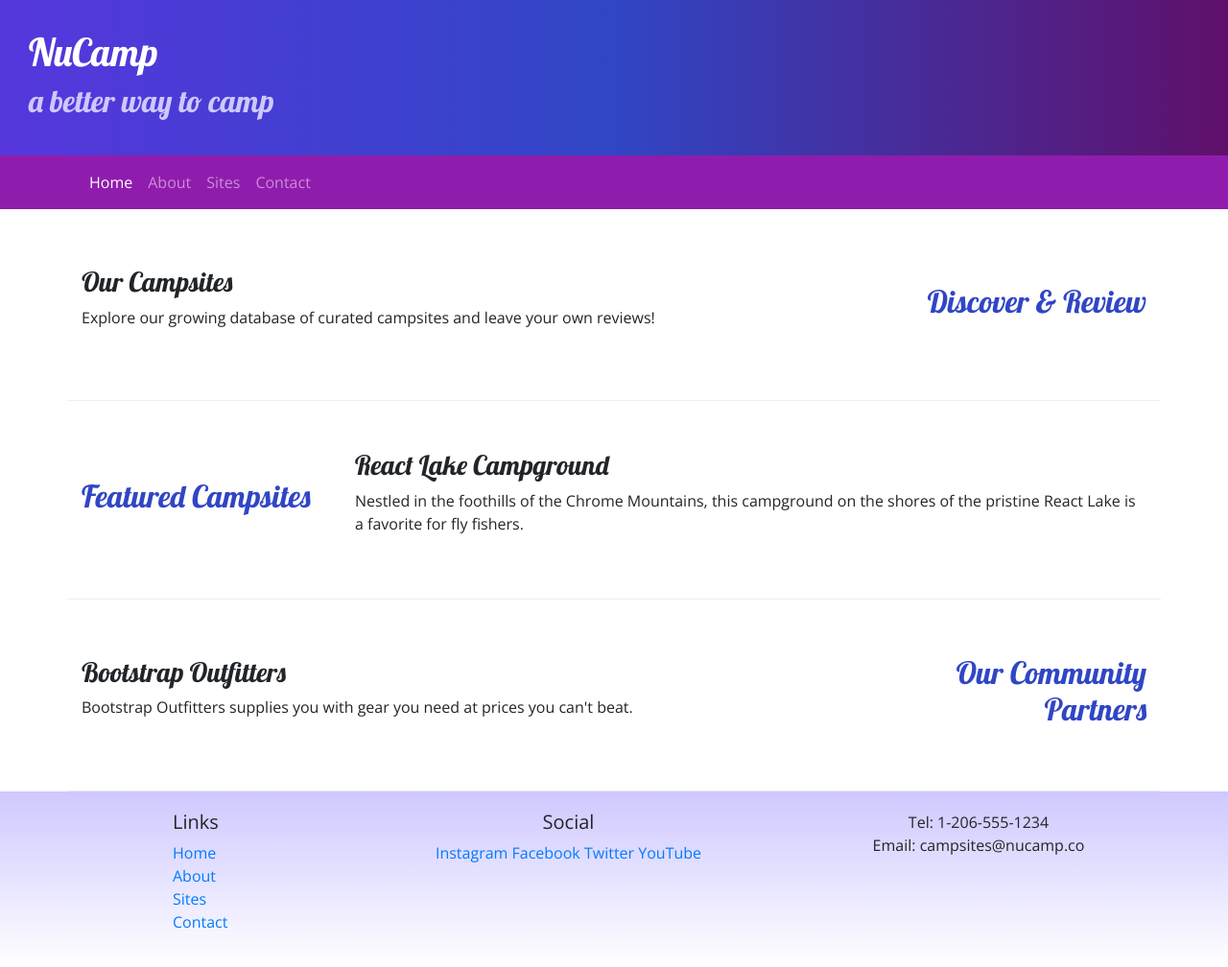
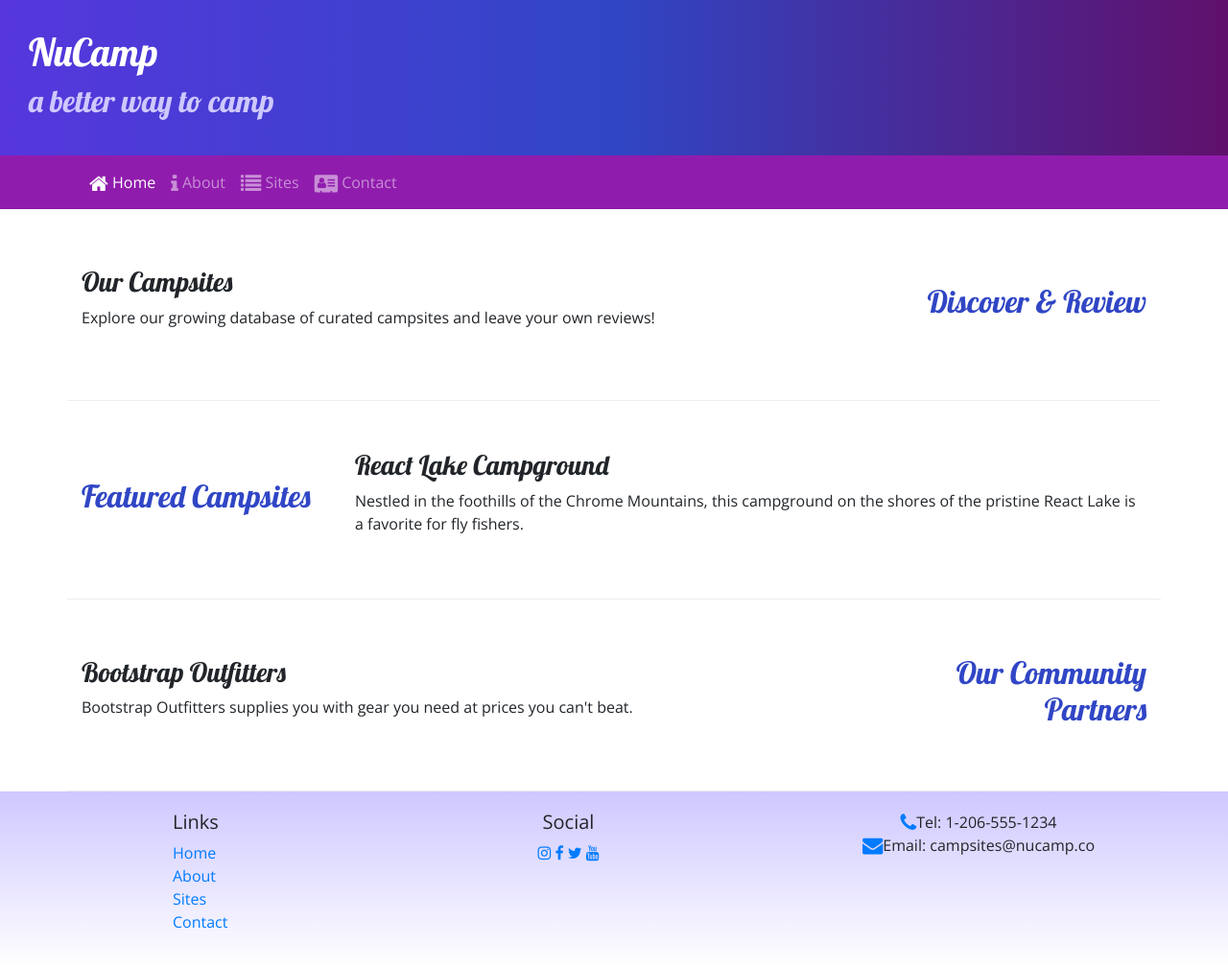
Before and after one commit to TmothyMartel/nucamp, a website: page index.html in a window 1280 px wide. Shown: the whole page at 96% size. Drawn offline with nearby package versions, Linux system fonts and the light colour scheme.

Commit message:
added Icon Fonts

```diff
--- a/index.html
+++ b/index.html
@@ -8,10 +8,13 @@
             rel="stylesheet"
             href="node_modules/bootstrap/dist/css/bootstrap.min.css"
         />
+        <!-- Additional CSS must be placed after Bootstrap CSS -->
         <link
             rel="stylesheet"
-            href="https://fonts.googleapis.com/css?family=Lobster|Open+Sans"
-        />
+            href="node_modules/font-awesome/css/font-awesome.min.css"/>
+        <link
+            rel="stylesheet"
+            href="https://fonts.googleapis.com/css?family=Lobster|Open+Sans" />
         <link rel="stylesheet" href="./css/styles.css" />
     </head>
 
@@ -40,16 +43,28 @@
                 <div class="collapse navbar-collapse" id="nucampNavbar">
                     <ul class="navbar-nav">
                         <li class="nav-item active">
-                            <a class="nav-link" href="#">Home</a>
+                            <a class="nav-link" href="#">
+                                <i class="fa fa-home fa-lg"></i>
+                                Home
+                            </a>
                         </li>
                         <li class="nav-item">
-                            <a class="nav-link" href="aboutus.html">About</a>
+                            <a class="nav-link" href="aboutus.html">
+                                <i class="fa fa-info fa-lg"></i>
+                                About
+                            </a>
                         </li>
                         <li class="nav-item">
-                            <a class="nav-link" href="#">Sites</a>
+                            <a class="nav-link" href="#">
+                                <i class="fa fa-list fa-lg"></i>
+                                Sites
+                            </a>
                         </li>
                         <li class="nav-item">
-                            <a class="nav-link" href="#">Contact</a>
+                            <a class="nav-link" href="#">
+                                <i class="fa fa-address-card fa-lg"></i>
+                                Contact
+                            </a>
                         </li>
                     </ul>
                 </div>
@@ -111,14 +126,15 @@
                     </div>
                     <div class="col-6 col-sm-5 text-center">
                         <h5>Social</h5>
-                        <a href="http://instagram.com/">Instagram</a>
-                        <a href="http://facebook.com/">Facebook</a>
-                        <a href="http://twitter.com/">Twitter</a>
-                        <a href="http://youtube.com/">YouTube</a>
+                        <a href="http://instagram.com/"><i class="fa fa-instagram"></i></a>
+                        <a href="http://facebook.com/"><i class="fa fa-facebook"></i></a>
+                        <a href="http://twitter.com/"><i class="fa fa-twitter"></i></a>
+                        <a href="http://youtube.com/"><i class="fa fa-youtube"></i></a>
                     </div>
                     <div class="col-sm-4 text-center">
-                        Tel: 1-206-555-1234<br />
-                        Email: campsites@nucamp.co
+                        <i class="fa fa-phone fa-lg text-primary"></i>Tel: 1-206-555-1234
+                        <br />
+                        <i class="fa fa-envelope fa-lg text-primary"></i>Email: campsites@nucamp.co
                     </div>
                 </div>
             </div>
--- a/package.json
+++ b/package.json
@@ -15,6 +15,7 @@
   },
   "dependencies": {
     "bootstrap": "^4.5.2",
+    "font-awesome": "^4.7.0",
     "jquery": "^3.5.1",
     "popper.js": "^1.16.1"
   }
```
Also changed, not shown: aboutus.html (+84 -28 lines), 1 other file.
